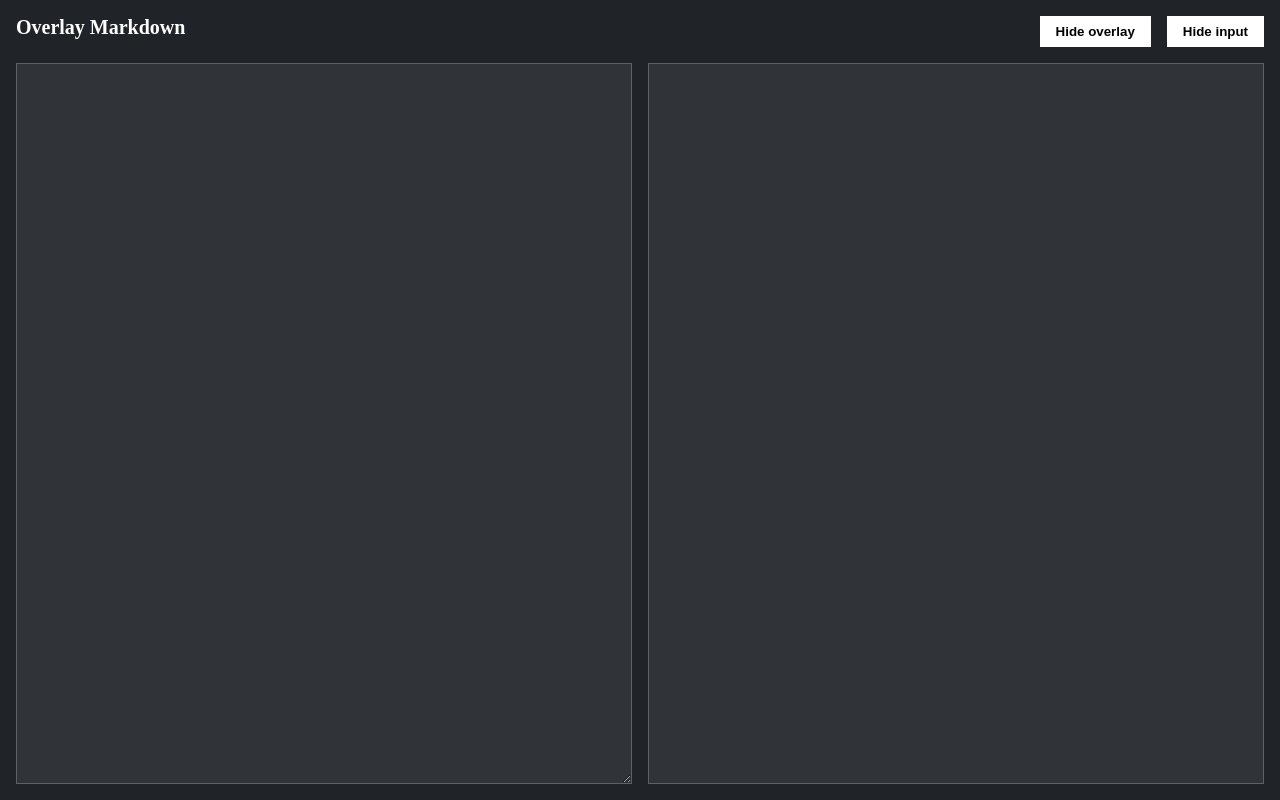
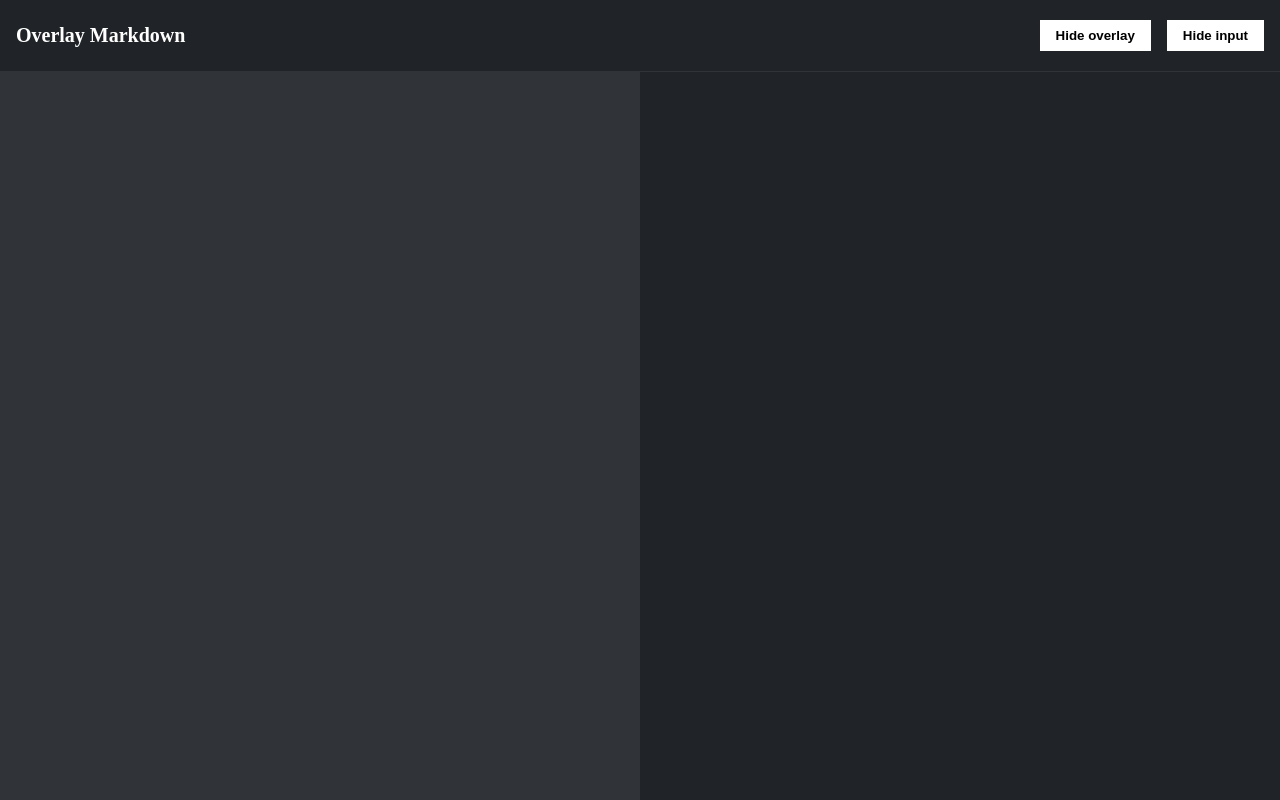
Before and after one commit to mimonelu/overlay-markdown, a website with bundled scripts: page index.html in a window 1280 px wide. Both pictures are taken after a click on the button 1212 px from the left and 31 px from the top of the page. Built offline with nearby package versions, Linux system fonts and the light colour scheme.

Commit message:
update layout

```diff
--- a/index.css
+++ b/index.css
@@ -1,13 +1,13 @@
 body {
   background-color: #202428;
   color: #ffffff;
-  margin: 1rem;
-}
-body[data-input-display="false"] .main {
-  grid-template-columns: 1fr;
+  margin: 0;
 }
 body[data-input-display="false"] .input {
   display: none;
+}
+body[data-input-display="true"] .output {
+  margin-left: 50vw;
 }
 body[data-overlay-display="false"] .output em {
   color: rgb(255, 128, 128);
@@ -25,20 +25,23 @@ body[data-input-display="true"] .input-toggle::before {
   content: "Hide input";
 }
 
-.all {
-  display: grid;
-  grid-gap: 1rem;
-  grid-template-rows: auto 1fr;
-  overflow: hidden;
-  position: relative;
-  min-height: 100%;
-  max-height: 100%;
-}
-
 .header {
+  background-color: #202428;
+  border-bottom: 1px solid #303438;
+  box-sizing: border-box;
   display: grid;
   grid-gap: 1rem;
   grid-template-columns: 1fr auto auto;
+  align-items: center;
+  overflow: hidden;
+  padding: 1rem;
+  position: sticky;
+  top: 0;
+  left: 0;
+  width: 100%;
+  min-height: 4.5rem;
+  max-height: 4.5rem;
+  user-select: none;
 }
 
 .header > h1 {
@@ -54,27 +57,30 @@ button {
   padding: 0.5rem 1rem;
 }
 
-.main {
-  display: grid;
-  grid-gap: 1rem;
-  grid-template-columns: 1fr 1fr;
-  overflow: hidden;
-}
-
 .input,
 .output {
-  background-color: #303438;
-  border: 1px solid #606060;
   font-size: 1rem;
-  overflow-x: hidden;
-  overflow-y: auto;
   padding: 1rem;
-  scrollbar-color: rgb(255, 128, 128) transparent;
+  word-break: break-word;
 }
 
 .input {
+  background-color: #303438;
+  border-style: none;
+  box-sizing: border-box;
   color: #c0c0c0;
   line-height: 1.5;
+  outline-style: none;
+  overflow-x: hidden;
+  overflow-y: auto;
+  position: fixed;
+  top: 4.5rem;
+  left: 0;
+  min-width: 50vw;
+  min-height: calc(100% - 4.5rem);
+  max-height: calc(100% - 4.5rem);
+  resize: none;
+  scrollbar-color: rgb(255, 128, 128) transparent;
 }
 
 .output {
--- a/index.html
+++ b/index.html
@@ -10,17 +10,13 @@
     data-overlay-display="true"
     data-input-display="false"
   >
-    <div class="all">
     <header class="header">
       <h1>Overlay Markdown</h1>
       <button class="overlay-toggle"></button>
       <button class="input-toggle"></button>
     </header>
-      <main class="main">
     <textarea class="input"></textarea>
     <div class="output"></div>
-      </main>
-    </div>
     <script src="./index.mjs" type="module"></script>
   </body>
 </html>
```
Lines whose indentation alone changed are shown as unchanged.
